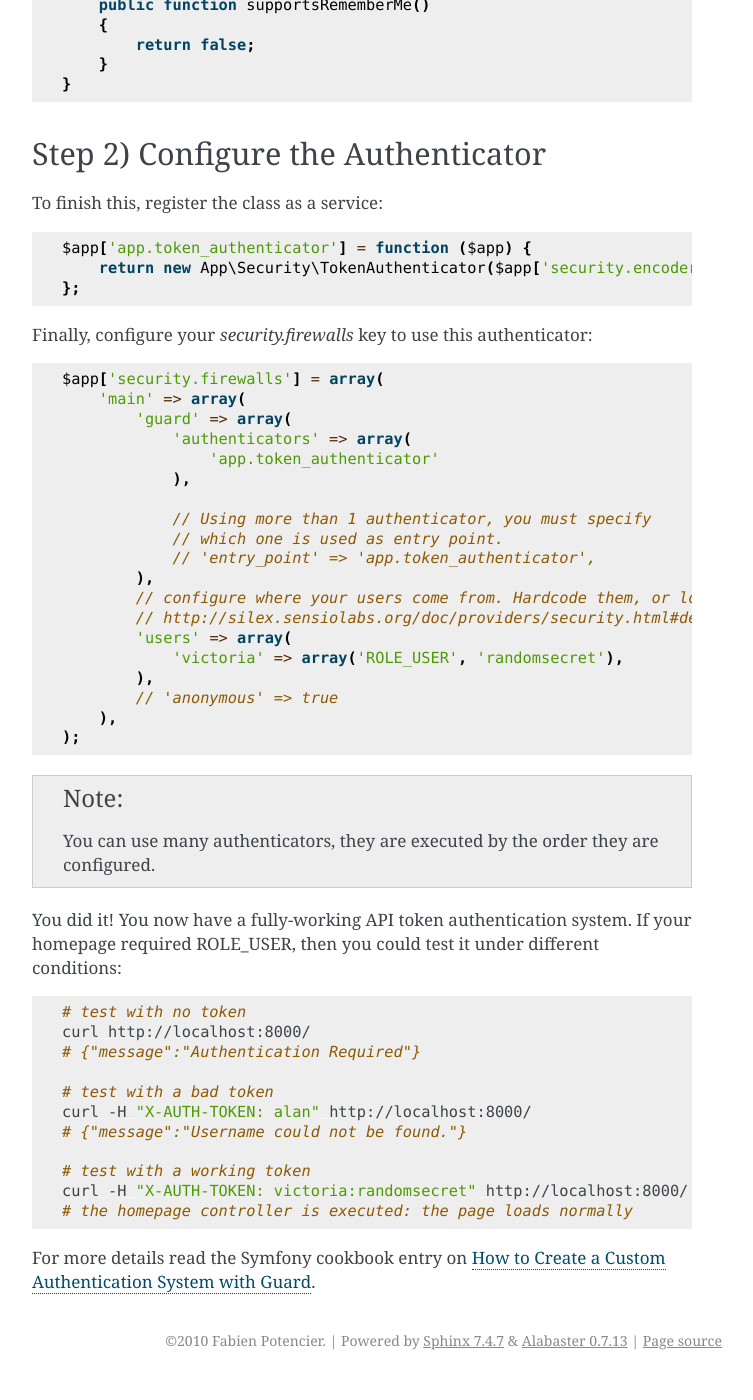
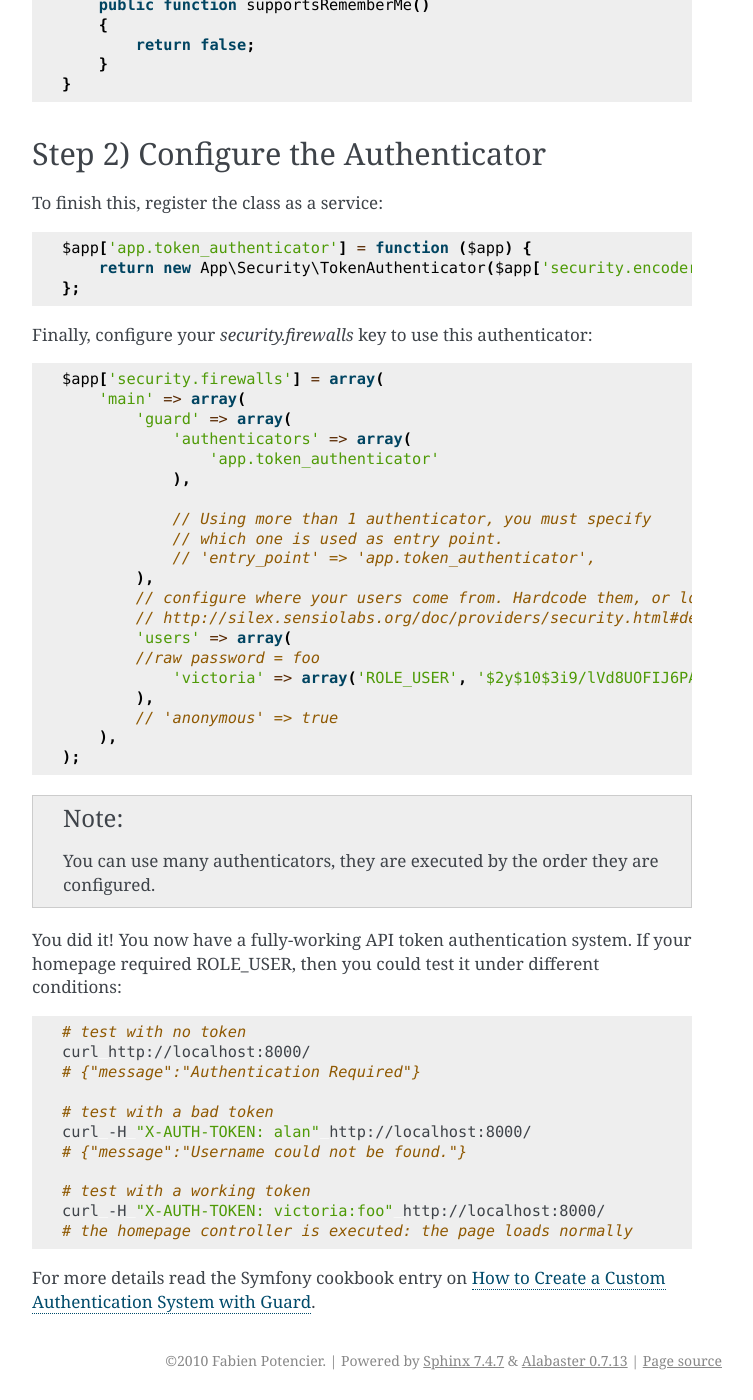
Before and after one commit to silexphp/Silex, a Sphinx documentation site: the page built from doc/cookbook/guard_authentication.rst, in a window 1280 px wide and 1400 px high, scrolled down 2444 px. Shown: the whole window, without its empty margins (388-1141 px from the left). Built offline with Sphinx 7.4.7, drawn with Linux system fonts in a browser that asks for light colours.

Commit message:
Update guard_authentication.rst
isPasswordValid() needs hashed password, not plaintext.

```diff
--- a/doc/cookbook/guard_authentication.rst
+++ b/doc/cookbook/guard_authentication.rst
@@ -150,7 +150,8 @@ Finally, configure your `security.firewalls` key to use this authenticator:
             // configure where your users come from. Hardcode them, or load them from somewhere
             // http://silex.sensiolabs.org/doc/providers/security.html#defining-a-custom-user-provider
             'users' => array(
-                'victoria' => array('ROLE_USER', 'randomsecret'),
+            //raw password = foo
+                'victoria' => array('ROLE_USER', '$2y$10$3i9/lVd8UOFIJ6PAMFt8gu3/r5g0qeCJvoSlLCsvMTythye19F77a'),
             ),
             // 'anonymous' => true
         ),
@@ -175,7 +176,7 @@ under different conditions:
     # {"message":"Username could not be found."}
 
     # test with a working token
-    curl -H "X-AUTH-TOKEN: victoria:randomsecret" http://localhost:8000/
+    curl -H "X-AUTH-TOKEN: victoria:foo" http://localhost:8000/
     # the homepage controller is executed: the page loads normally
 
 For more details read the Symfony cookbook entry on
```
